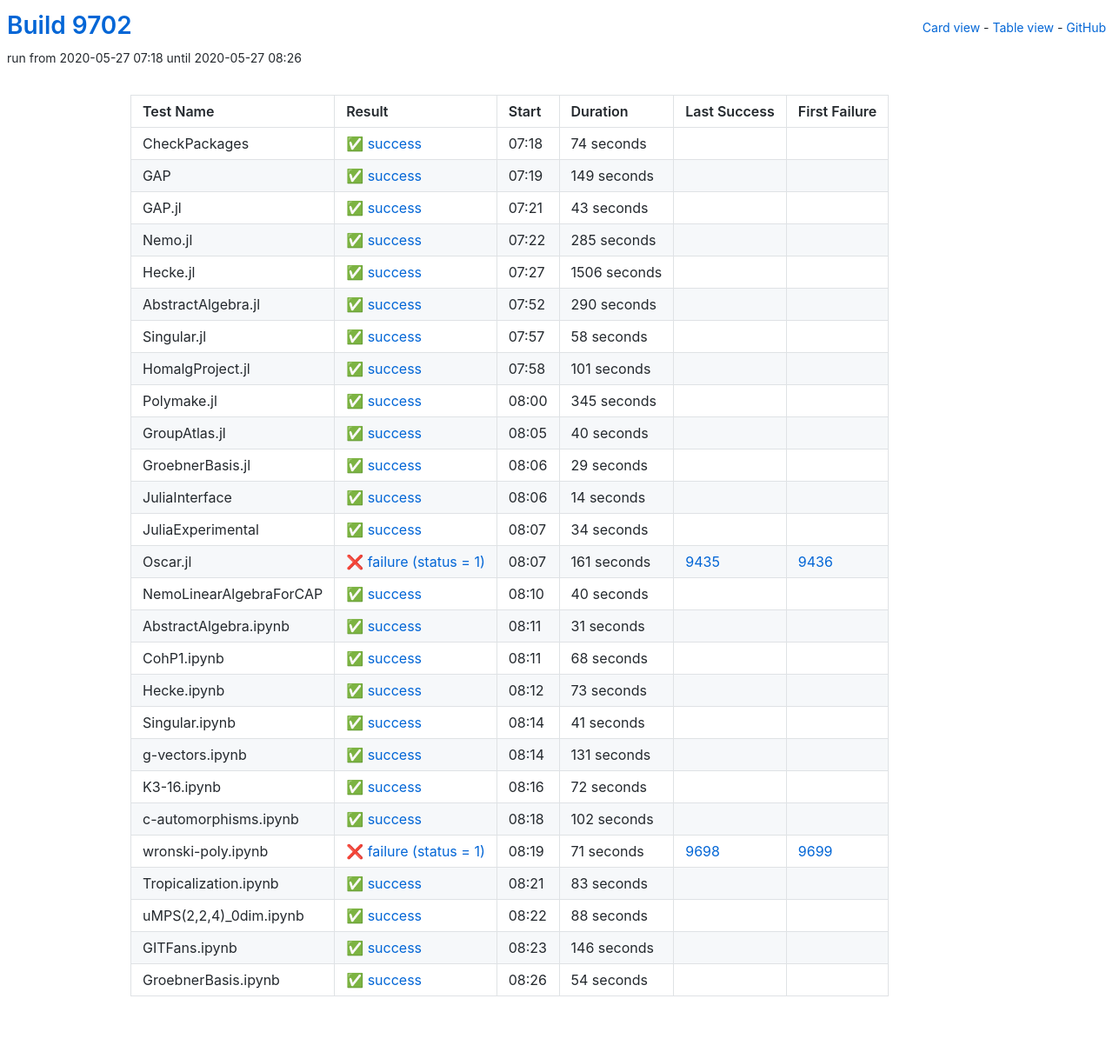
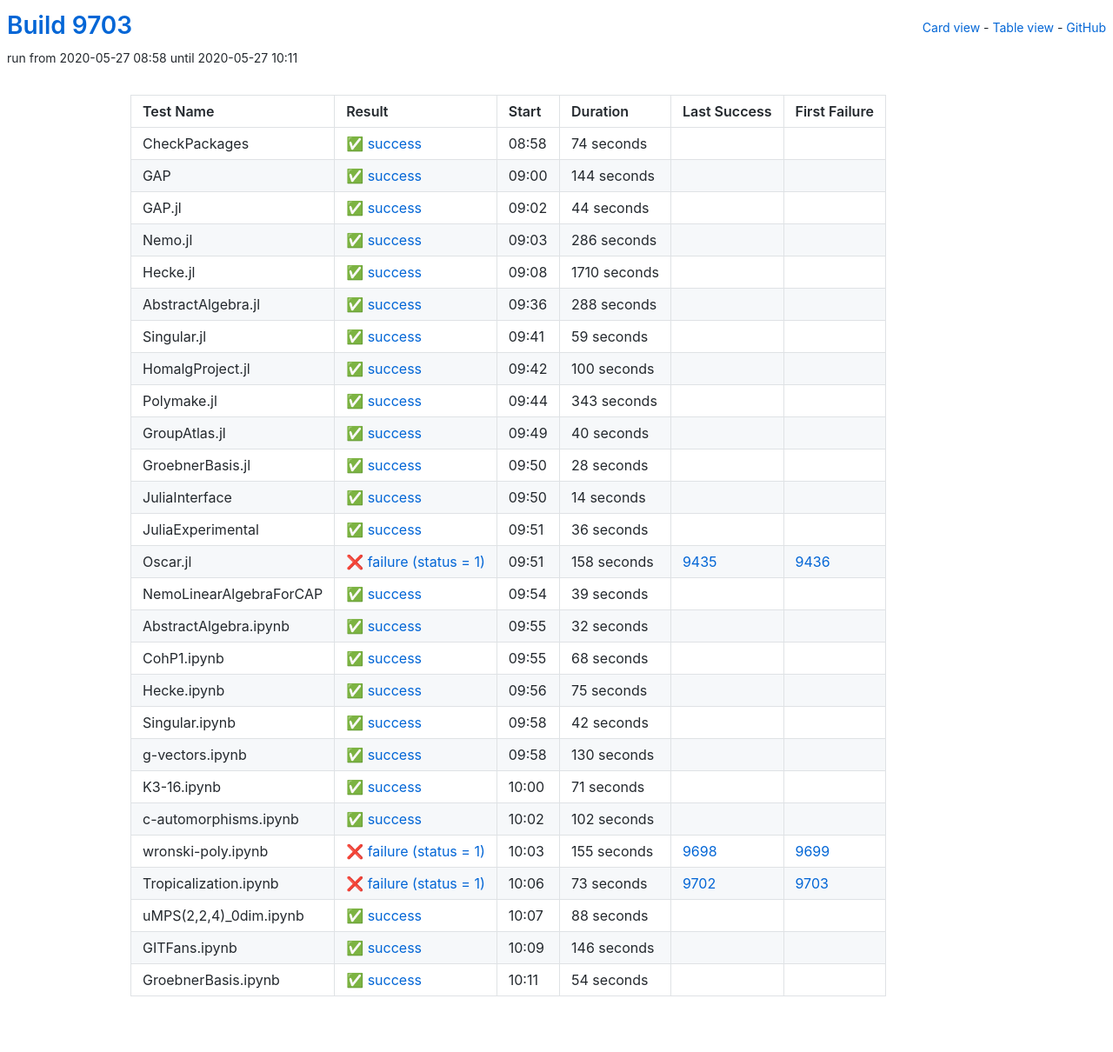
Before and after one commit to oscar-system/oscar-ci-status, a Jekyll site: the page built from table.html, in a window 1280 px wide. Shown: the whole page at 87% size. Built offline with Jekyll 4.4.1, drawn with Linux system fonts in a browser that asks for light colours.

Commit message:
Build 9703

```diff
--- a/_data/ci.yml
+++ b/_data/ci.yml
@@ -1,5 +1,5 @@
-build: 9702
-build_url: https://oscarci.mathematik.uni-kl.de/job/oscar/9702/
+build: 9703
+build_url: https://oscarci.mathematik.uni-kl.de/job/oscar/9703/
 job: oscar
 tests:
 - duration: 74
@@ -9,105 +9,105 @@
   id: checkpackages
   last_success: false
   last_success_url: null
-  log: https://oscarci.mathematik.uni-kl.de/job/oscar/9702/artifact/logs/build-9702/CheckPackages.log
+  log: https://oscarci.mathematik.uni-kl.de/job/oscar/9703/artifact/logs/build-9703/CheckPackages.log
   name: CheckPackages
-  start: 2020-05-27 07:18
+  start: 2020-05-27 08:58
   status: success
   success: true
-- duration: 149
+- duration: 144
   exitcode: 0
   first_failure: false
   first_failure_url: null
   id: gap
   last_success: false
   last_success_url: null
-  log: https://oscarci.mathematik.uni-kl.de/job/oscar/9702/artifact/logs/build-9702/GAP.log
+  log: https://oscarci.mathematik.uni-kl.de/job/oscar/9703/artifact/logs/build-9703/GAP.log
   name: GAP
-  start: 2020-05-27 07:19
+  start: 2020-05-27 09:00
   status: success
   success: true
-- duration: 43
+- duration: 44
   exitcode: 0
   first_failure: false
   first_failure_url: null
   id: gap-jl
   last_success: false
   last_success_url: null
-  log: https://oscarci.mathematik.uni-kl.de/job/oscar/9702/artifact/logs/build-9702/GAP.jl.log
+  log: https://oscarci.mathematik.uni-kl.de/job/oscar/9703/artifact/logs/build-9703/GAP.jl.log
   name: GAP.jl
-  start: 2020-05-27 07:21
+  start: 2020-05-27 09:02
   status: success
   success: true
-- duration: 285
+- duration: 286
   exitcode: 0
   first_failure: false
   first_failure_url: null
   id: nemo-jl
   last_success: false
   last_success_url: null
-  log: https://oscarci.mathematik.uni-kl.de/job/oscar/9702/artifact/logs/build-9702/Nemo.jl.log
+  log: https://oscarci.mathematik.uni-kl.de/job/oscar/9703/artifact/logs/build-9703/Nemo.jl.log
   name: Nemo.jl
-  start: 2020-05-27 07:22
+  start: 2020-05-27 09:03
   status: success
   success: true
-- duration: 1506
+- duration: 1710
   exitcode: 0
   first_failure: false
   first_failure_url: null
   id: hecke-jl
   last_success: false
   last_success_url: null
-  log: https://oscarci.mathematik.uni-kl.de/job/oscar/9702/artifact/logs/build-9702/Hecke.jl.log
+  log: https://oscarci.mathematik.uni-kl.de/job/oscar/9703/artifact/logs/build-9703/Hecke.jl.log
   name: Hecke.jl
-  start: 2020-05-27 07:27
+  start: 2020-05-27 09:08
   status: success
   success: true
-- duration: 290
+- duration: 288
   exitcode: 0
   first_failure: false
   first_failure_url: null
   id: abstractalgebra-jl
   last_success: false
   last_success_url: null
-  log: https://oscarci.mathematik.uni-kl.de/job/oscar/9702/artifact/logs/build-9702/AbstractAlgebra.jl.log
+  log: https://oscarci.mathematik.uni-kl.de/job/oscar/9703/artifact/logs/build-9703/AbstractAlgebra.jl.log
   name: AbstractAlgebra.jl
-  start: 2020-05-27 07:52
+  start: 2020-05-27 09:36
   status: success
   success: true
-- duration: 58
+- duration: 59
   exitcode: 0
   first_failure: false
   first_failure_url: null
   id: singular-jl
   last_success: false
   last_success_url: null
-  log: https://oscarci.mathematik.uni-kl.de/job/oscar/9702/artifact/logs/build-9702/Singular.jl.log
+  log: https://oscarci.mathematik.uni-kl.de/job/oscar/9703/artifact/logs/build-9703/Singular.jl.log
   name: Singular.jl
-  start: 2020-05-27 07:57
+  start: 2020-05-27 09:41
   status: success
   success: true
-- duration: 101
+- duration: 100
   exitcode: 0
   first_failure: false
   first_failure_url: null
   id: homalgproject-jl
   last_success: false
   last_success_url: null
-  log: https://oscarci.mathematik.uni-kl.de/job/oscar/9702/artifact/logs/build-9702/HomalgProject.jl.log
+  log: https://oscarci.mathematik.uni-kl.de/job/oscar/9703/artifact/logs/build-9703/HomalgProject.jl.log
   name: HomalgProject.jl
-  start: 2020-05-27 07:58
+  start: 2020-05-27 09:42
   status: success
   success: true
-- duration: 345
+- duration: 343
   exitcode: 0
   first_failure: false
   first_failure_url: null
   id: polymake-jl
   last_success: false
   last_success_url: null
-  log: https://oscarci.mathematik.uni-kl.de/job/oscar/9702/artifact/logs/build-9702/Polymake.jl.log
+  log: https://oscarci.mathematik.uni-kl.de/job/oscar/9703/artifact/logs/build-9703/Polymake.jl.log
   name: Polymake.jl
-  start: 2020-05-27 08:00
+  start: 2020-05-27 09:44
   status: success
   success: true
 - duration: 40
@@ -117,21 +117,21 @@
   id: groupatlas-jl
   last_success: false
   last_success_url: null
-  log: https://oscarci.mathematik.uni-kl.de/job/oscar/9702/artifact/logs/build-9702/GroupAtlas.jl.log
+  log: https://oscarci.mathematik.uni-kl.de/job/oscar/9703/artifact/logs/build-9703/GroupAtlas.jl.log
   name: GroupAtlas.jl
-  start: 2020-05-27 08:05
+  start: 2020-05-27 09:49
   status: success
   success: true
-- duration: 29
+- duration: 28
   exitcode: 0
   first_failure: false
   first_failure_url: null
   id: groebnerbasis-jl
   last_success: false
   last_success_url: null
-  log: https://oscarci.mathematik.uni-kl.de/job/oscar/9702/artifact/logs/build-9702/GroebnerBasis.jl.log
+  log: https://oscarci.mathematik.uni-kl.de/job/oscar/9703/artifact/logs/build-9703/GroebnerBasis.jl.log
   name: GroebnerBasis.jl
-  start: 2020-05-27 08:06
+  start: 2020-05-27 09:50
   status: success
   success: true
 - duration: 14
@@ -141,57 +141,57 @@
   id: juliainterface
   last_success: false
   last_success_url: null
-  log: https://oscarci.mathematik.uni-kl.de/job/oscar/9702/artifact/logs/build-9702/JuliaInterface.log
+  log: https://oscarci.mathematik.uni-kl.de/job/oscar/9703/artifact/logs/build-9703/JuliaInterface.log
   name: JuliaInterface
-  start: 2020-05-27 08:06
+  start: 2020-05-27 09:50
   status: success
   success: true
-- duration: 34
+- duration: 36
   exitcode: 0
   first_failure: false
   first_failure_url: null
   id: juliaexperimental
   last_success: false
   last_success_url: null
-  log: https://oscarci.mathematik.uni-kl.de/job/oscar/9702/artifact/logs/build-9702/JuliaExperimental.log
+  log: https://oscarci.mathematik.uni-kl.de/job/oscar/9703/artifact/logs/build-9703/JuliaExperimental.log
   name: JuliaExperimental
-  start: 2020-05-27 08:07
+  start: 2020-05-27 09:51
   status: success
   success: true
-- duration: 161
+- duration: 158
   exitcode: 1
   first_failure: 9436
   first_failure_url: https://oscarci.mathematik.uni-kl.de/job/oscar/9436/
   id: oscar-jl
   last_success: 9435
   last_success_url: https://oscarci.mathematik.uni-kl.de/job/oscar/9435/
-  log: https://oscarci.mathematik.uni-kl.de/job/oscar/9702/artifact/logs/build-9702/Oscar.jl.log
+  log: https://oscarci.mathematik.uni-kl.de/job/oscar/9703/artifact/logs/build-9703/Oscar.jl.log
   name: Oscar.jl
-  start: 2020-05-27 08:07
+  start: 2020-05-27 09:51
   status: failure
   success: false
-- duration: 40
+- duration: 39
   exitcode: 0
   first_failure: false
   first_failure_url: null
   id: nemolinearalgebraforcap
   last_success: false
   last_success_url: null
-  log: https://oscarci.mathematik.uni-kl.de/job/oscar/9702/artifact/logs/build-9702/NemoLinearAlgebraForCAP.log
+  log: https://oscarci.mathematik.uni-kl.de/job/oscar/9703/artifact/logs/build-9703/NemoLinearAlgebraForCAP.log
   name: NemoLinearAlgebraForCAP
-  start: 2020-05-27 08:10
+  start: 2020-05-27 09:54
   status: success
   success: true
-- duration: 31
+- duration: 32
   exitcode: 0
   first_failure: false
   first_failure_url: null
   id: abstractalgebra-ipynb
   last_success: false
   last_success_url: null
-  log: https://oscarci.mathematik.uni-kl.de/job/oscar/9702/artifact/logs/build-9702/AbstractAlgebra.ipynb.log
+  log: https://oscarci.mathematik.uni-kl.de/job/oscar/9703/artifact/logs/build-9703/AbstractAlgebra.ipynb.log
   name: AbstractAlgebra.ipynb
-  start: 2020-05-27 08:11
+  start: 2020-05-27 09:55
   status: success
   success: true
 - duration: 68
@@ -201,57 +201,57 @@
   id: cohp1-ipynb
   last_success: false
   last_success_url: null
-  log: https://oscarci.mathematik.uni-kl.de/job/oscar/9702/artifact/logs/build-9702/CohP1.ipynb.log
+  log: https://oscarci.mathematik.uni-kl.de/job/oscar/9703/artifact/logs/build-9703/CohP1.ipynb.log
   name: CohP1.ipynb
-  start: 2020-05-27 08:11
+  start: 2020-05-27 09:55
   status: success
   success: true
-- duration: 73
+- duration: 75
   exitcode: 0
   first_failure: false
   first_failure_url: null
   id: hecke-ipynb
   last_success: false
   last_success_url: null
-  log: https://oscarci.mathematik.uni-kl.de/job/oscar/9702/artifact/logs/build-9702/Hecke.ipynb.log
+  log: https://oscarci.mathematik.uni-kl.de/job/oscar/9703/artifact/logs/build-9703/Hecke.ipynb.log
   name: Hecke.ipynb
-  start: 2020-05-27 08:12
+  start: 2020-05-27 09:56
   status: success
   success: true
-- duration: 41
+- duration: 42
   exitcode: 0
   first_failure: false
   first_failure_url: null
   id: singular-ipynb
   last_success: false
   last_success_url: null
-  log: https://oscarci.mathematik.uni-kl.de/job/oscar/9702/artifact/logs/build-9702/Singular.ipynb.log
+  log: https://oscarci.mathematik.uni-kl.de/job/oscar/9703/artifact/logs/build-9703/Singular.ipynb.log
   name: Singular.ipynb
-  start: 2020-05-27 08:14
+  start: 2020-05-27 09:58
   status: success
   success: true
-- duration: 131
+- duration: 130
   exitcode: 0
   first_failure: false
   first_failure_url: null
   id: g-vectors-ipynb
   last_success: false
   last_success_url: null
-  log: https://oscarci.mathematik.uni-kl.de/job/oscar/9702/artifact/logs/build-9702/g-vectors.ipynb.log
+  log: https://oscarci.mathematik.uni-kl.de/job/oscar/9703/artifact/logs/build-9703/g-vectors.ipynb.log
   name: g-vectors.ipynb
-  start: 2020-05-27 08:14
+  start: 2020-05-27 09:58
   status: success
   success: true
-- duration: 72
+- duration: 71
   exitcode: 0
   first_failure: false
   first_failure_url: null
   id: k3-16-ipynb
   last_success: false
   last_success_url: null
-  log: https://oscarci.mathematik.uni-kl.de/job/oscar/9702/artifact/logs/build-9702/K3-16.ipynb.log
+  log: https://oscarci.mathematik.uni-kl.de/job/oscar/9703/artifact/logs/build-9703/K3-16.ipynb.log
   name: K3-16.ipynb
-  start: 2020-05-27 08:16
+  start: 2020-05-27 10:00
   status: success
   success: true
 - duration: 102
@@ -261,35 +261,35 @@
   id: c-automorphisms-ipynb
   last_success: false
   last_success_url: null
-  log: https://oscarci.mathematik.uni-kl.de/job/oscar/9702/artifact/logs/build-9702/c-automorphisms.ipynb.log
+  log: https://oscarci.mathematik.uni-kl.de/job/oscar/9703/artifact/logs/build-9703/c-automorphisms.ipynb.log
   name: c-automorphisms.ipynb
-  start: 2020-05-27 08:18
+  start: 2020-05-27 10:02
   status: success
   success: true
-- duration: 71
+- duration: 155
   exitcode: 1
   first_failure: 9699
   first_failure_url: https://oscarci.mathematik.uni-kl.de/job/oscar/9699/
   id: wronski-poly-ipynb
   last_success: 9698
   last_success_url: https://oscarci.mathematik.uni-kl.de/job/oscar/9698/
-  log: https://oscarci.mathematik.uni-kl.de/job/oscar/9702/artifact/logs/build-9702/wronski-poly.ipynb.log
+  log: https://oscarci.mathematik.uni-kl.de/job/oscar/9703/artifact/logs/build-9703/wronski-poly.ipynb.log
   name: wronski-poly.ipynb
-  start: 2020-05-27 08:19
+  start: 2020-05-27 10:03
   status: failure
   success: false
-- duration: 83
-  exitcode: 0
-  first_failure: false
-  first_failure_url: null
+- duration: 73
+  exitcode: 1
+  first_failure: 9703
+  first_failure_url: https://oscarci.mathematik.uni-kl.de/job/oscar/9703/
   id: tropicalization-ipynb
-  last_success: false
-  last_success_url: null
-  log: https://oscarci.mathematik.uni-kl.de/job/oscar/9702/artifact/logs/build-9702/Tropicalization.ipynb.log
+  last_success: 9702
+  last_success_url: https://oscarci.mathematik.uni-kl.de/job/oscar/9702/
+  log: https://oscarci.mathematik.uni-kl.de/job/oscar/9703/artifact/logs/build-9703/Tropicalization.ipynb.log
   name: Tropicalization.ipynb
-  start: 2020-05-27 08:21
-  status: success
-  success: true
+  start: 2020-05-27 10:06
+  status: failure
+  success: false
 - duration: 88
   exitcode: 0
   first_failure: false
@@ -297,9 +297,9 @@
   id: umps-2-2-4-0dim-ipynb
   last_success: false
   last_success_url: null
-  log: https://oscarci.mathematik.uni-kl.de/job/oscar/9702/artifact/logs/build-9702/uMPS-2-2-4-_0dim.ipynb.log
+  log: https://oscarci.mathematik.uni-kl.de/job/oscar/9703/artifact/logs/build-9703/uMPS-2-2-4-_0dim.ipynb.log
   name: uMPS(2,2,4)_0dim.ipynb
-  start: 2020-05-27 08:22
+  start: 2020-05-27 10:07
   status: success
   success: true
 - duration: 146
@@ -309,9 +309,9 @@
   id: gitfans-ipynb
   last_success: false
   last_success_url: null
-  log: https://oscarci.mathematik.uni-kl.de/job/oscar/9702/artifact/logs/build-9702/GITFans.ipynb.log
+  log: https://oscarci.mathematik.uni-kl.de/job/oscar/9703/artifact/logs/build-9703/GITFans.ipynb.log
   name: GITFans.ipynb
-  start: 2020-05-27 08:23
+  start: 2020-05-27 10:09
   status: success
   success: true
 - duration: 54
@@ -321,8 +321,8 @@
   id: groebnerbasis-ipynb
   last_success: false
   last_success_url: null
-  log: https://oscarci.mathematik.uni-kl.de/job/oscar/9702/artifact/logs/build-9702/GroebnerBasis.ipynb.log
+  log: https://oscarci.mathematik.uni-kl.de/job/oscar/9703/artifact/logs/build-9703/GroebnerBasis.ipynb.log
   name: GroebnerBasis.ipynb
-  start: 2020-05-27 08:26
+  start: 2020-05-27 10:11
   status: success
   success: true
```
Also changed, not shown: README.md.
